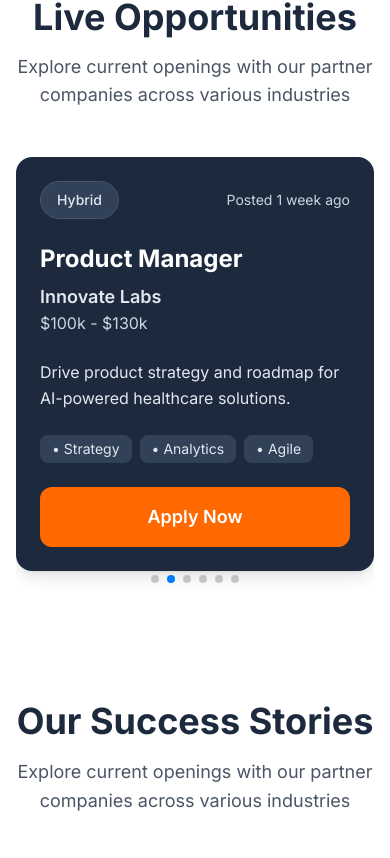
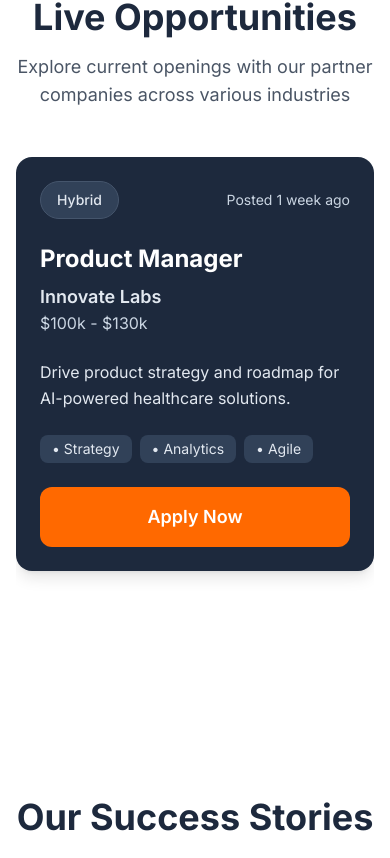
Before and after one commit to Shahed007/lukearound-client, a Next.js app: page / in a window 390 px wide. Shown: the part 9401-10259 px from the top of the page. Built offline with nearby package versions, Linux system fonts and the light colour scheme.

Commit message:
fix the responsive

```diff
--- a/src/components/pages/liveOpurtunuites/liveOpertunites.tsx
+++ b/src/components/pages/liveOpurtunuites/liveOpertunites.tsx
@@ -4,7 +4,7 @@ import React from "react";
 import { Swiper, SwiperSlide } from "swiper/react";
 import { Pagination, Autoplay } from "swiper/modules";
 import "swiper/css";
-import "swiper/css/pagination";
+import "swiper/css/pagination";// We'll create this CSS file
 
 const opportunities = [
   {
@@ -102,17 +102,24 @@ export default function LiveOpportunities() {
         </p>
       </div>
 
-      {/* Swiper Slider */}
+      {/* Swiper Slider with custom styling */}
+      <div className="pb-16 relative">
         <Swiper
           modules={[Pagination, Autoplay]}
           spaceBetween={24}
-        pagination={{ clickable: true }}
+          pagination={{
+            clickable: true,
+            el: '.custom-pagination',
+            bulletClass: 'custom-bullet',
+            bulletActiveClass: 'custom-bullet-active',
+          }}
           autoplay={{ delay: 4000 }}
           breakpoints={{
             0: { slidesPerView: 1 },
             768: { slidesPerView: 2 },
             1024: { slidesPerView: 3 },
           }}
+          className="pb-10" // Added padding for space between cards and pagination
         >
           {opportunities.map((opportunity) => (
             <SwiperSlide key={opportunity.id}>
@@ -207,6 +214,37 @@ export default function LiveOpportunities() {
             </SwiperSlide>
           ))}
         </Swiper>
+
+        {/* Custom pagination container with spacing */}
+        <div className="custom-pagination mt-8 flex justify-center gap-2" />
+      </div>
+
+
+      <style>{`
+  .custom-bullet {
+    display: inline-block;
+    width: 12px;
+    height: 12px;
+    background-color: #cbd5e1;
+    border-radius: 50%;
+    margin: 0 4px;
+    cursor: pointer;
+    transition: all 0.3s ease;
+  }
+
+  .custom-bullet-active {
+    background-color: #1e293b;
+    width: 30px;
+    border-radius: 8px;
+  }
+
+  .custom-pagination {
+    position: relative;
+    bottom: 0;
+    width: 100%;
+    z-index: 10;
+  }
+`}</style>
     </section>
   );
 }
```
Lines whose indentation alone changed are shown as unchanged.
